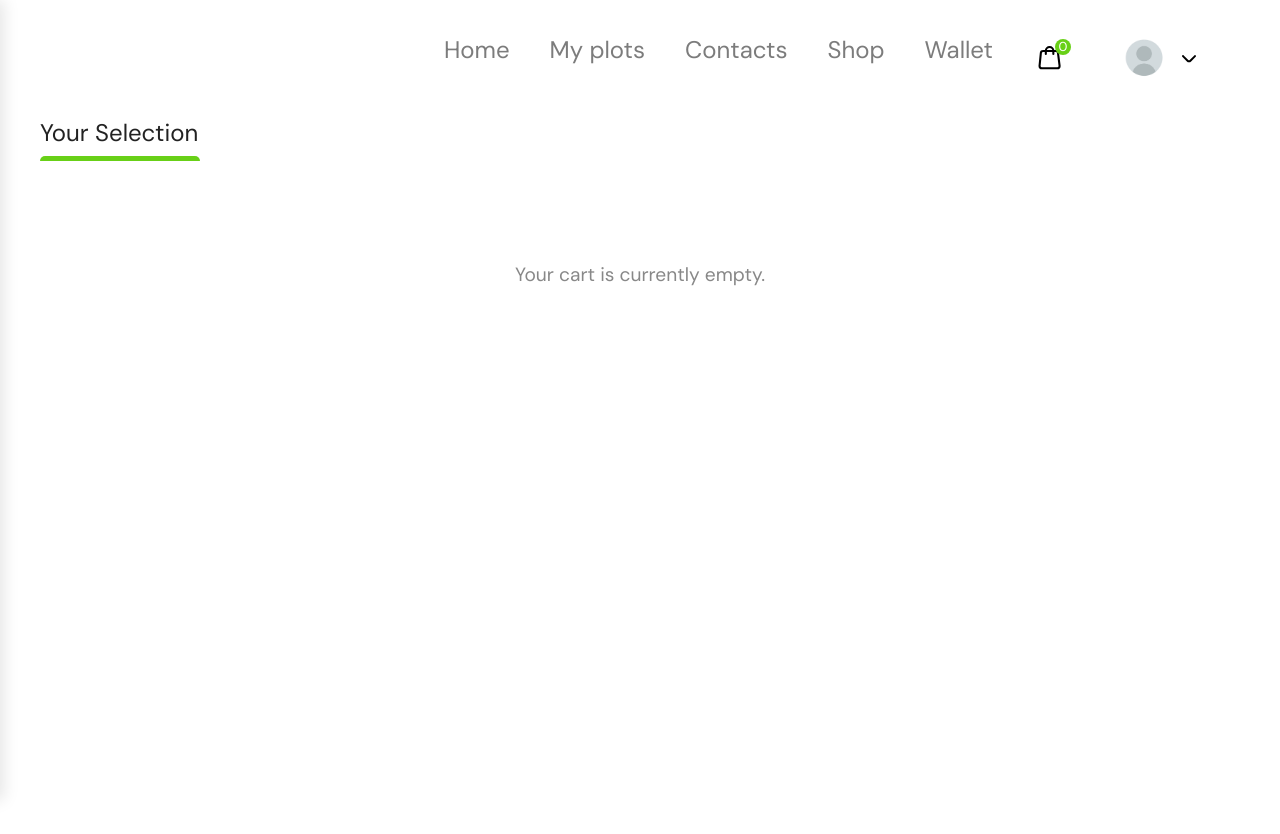
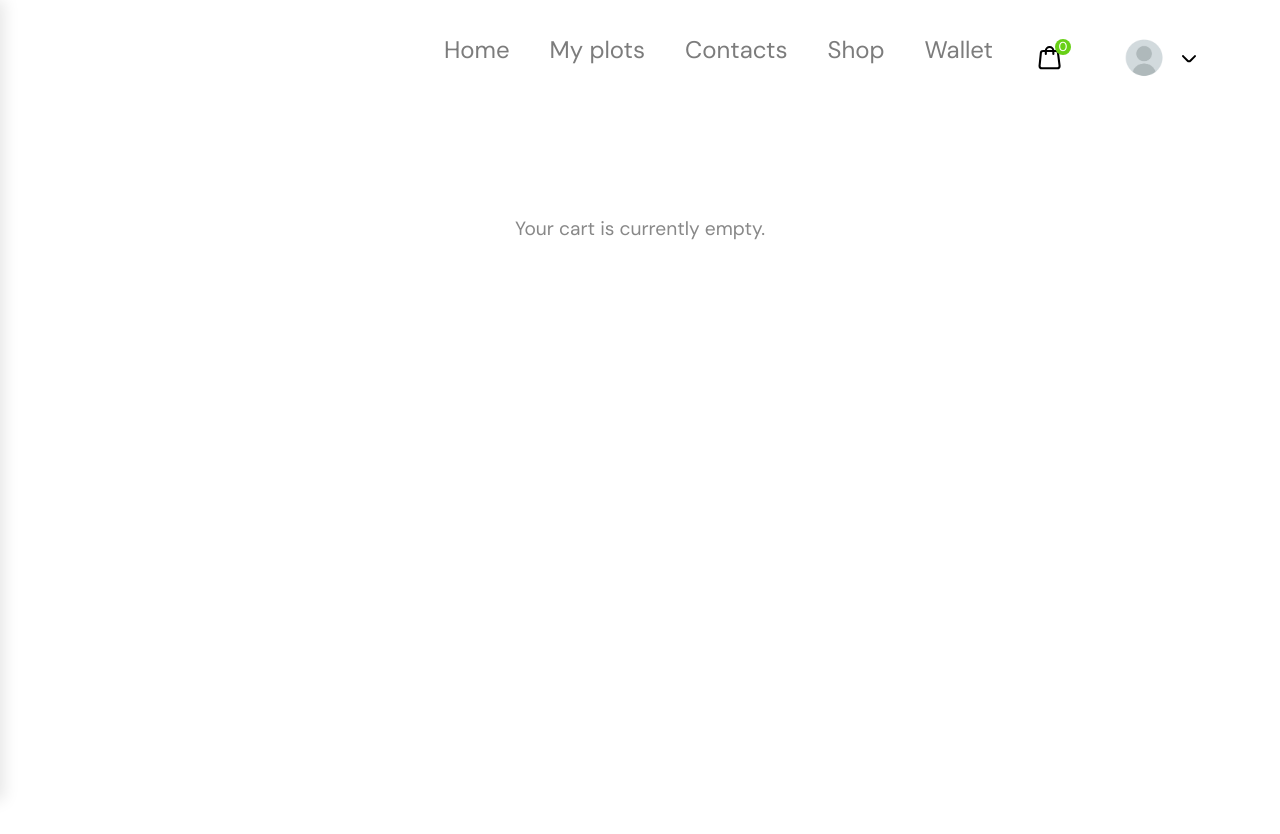
Before and after one commit to andreikovalev1/crowdfunding-app, a React app: page /basket in a window 1280 px wide. Shown: the top 834 px of the page. Before the commit the page ends 800 px from the top, so only its background shows below. Built offline with nearby package versions, Linux system fonts and the light colour scheme; a web font is replaced by a local one.

Commit message:
doc: updated README file

```diff
--- a/src/pages/CartPage/index.jsx
+++ b/src/pages/CartPage/index.jsx
@@ -15,11 +15,6 @@ const CartPage = () => {
 
     return (
         <main className={styles.cartPage}>
-            <div className={shopStyles.investContainer}>
-                <span className={shopStyles.investTitle}>Your Selection</span>
-                <hr className={shopStyles.divider} />
-            </div>
-
             {cart.length > 0 ? (
                 <div className={shopStyles.cardContainer}>
                     {cart.map(item => (
--- a/src/pages/ShopPage/style.module.css
+++ b/src/pages/ShopPage/style.module.css
@@ -26,7 +26,7 @@
 .divider {
     border: none;
     border-top: 5px solid var(--primary-green);
-    width: 160px;
+    width: 70px;
     margin-top: 5px;
     border-radius: 5px 5px 0 0;
 }
--- a/src/store/services/locationsApi.js
+++ b/src/store/services/locationsApi.js
@@ -7,7 +7,7 @@ export const locationsApi = createApi({
     tagTypes: ["Plots", "Locations"],
     endpoints: (builder) => ({
         getLocations: builder.query({
-            query: () => "/users?limit=100",
+            query: () => "/users?limit=50",
             transformResponse: (response) => ({
                 ...response,
                 users: response.users.map(user => {
```
Also changed, not shown: 1 other file (tests, documents, lock files or other folders).
